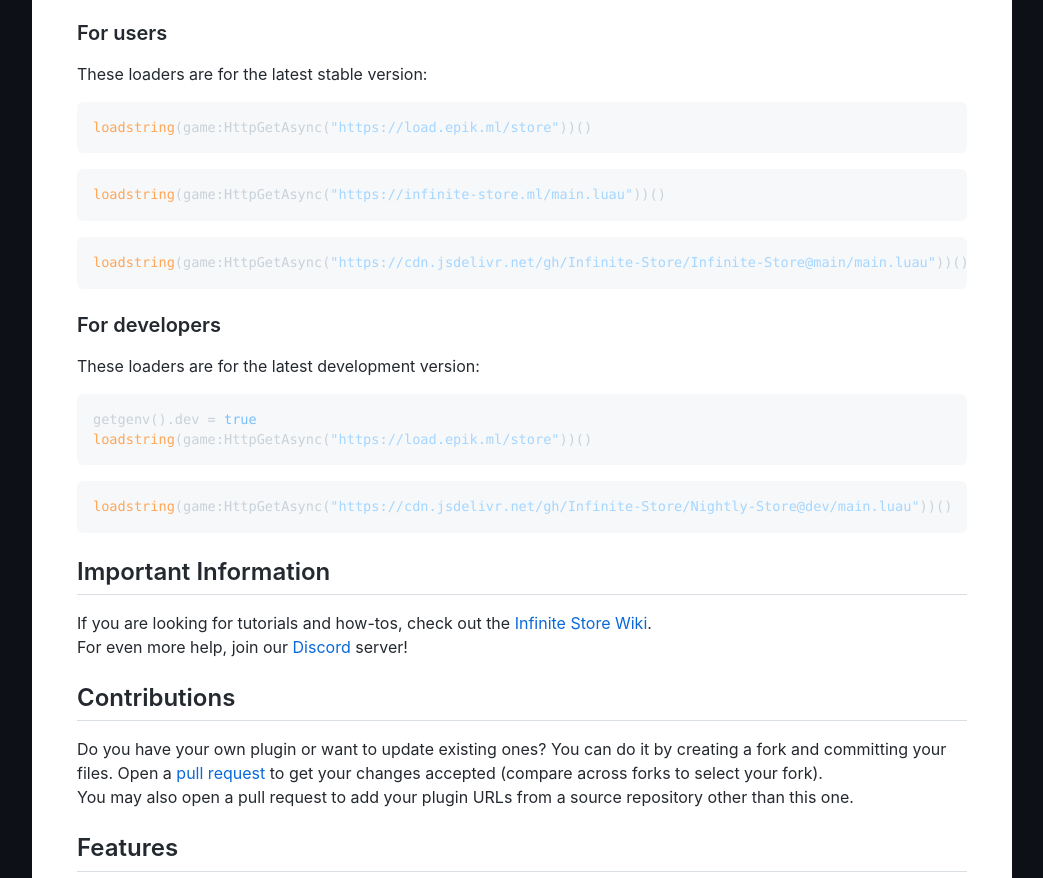
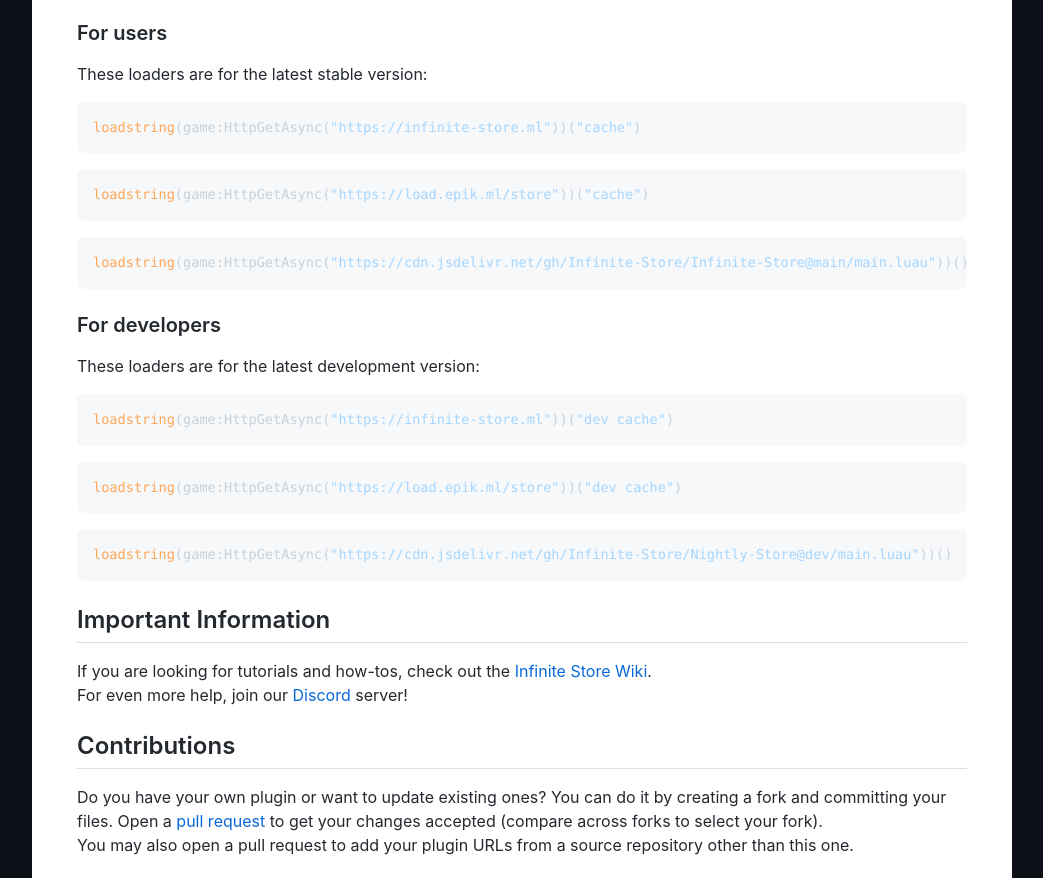
Before and after one commit to Infinite-Store/Infinite-Store, a plain HTML site: page index.html in a window 1280 px wide. Shown: the part 1231-2109 px from the top of the page, without its empty margins (118-1161 px from the left). Drawn offline with Linux system fonts and the light colour scheme.

Commit message:
Generate Pages from Markdown

```diff
--- a/index.html
+++ b/index.html
@@ -1391,16 +1391,17 @@ The <em>cool</em> way to add plugins and themes to Infinite Yield!
 You can download the Infinite Store loader directly <a href="https://github.com/Infinite-Store/Infinite-Store/releases/latest/download/is.luau">here</a>, or use one of these <code>loadstring()</code> loaders:</p>
 <h3>For users</h3>
 <p>These loaders are for the latest stable version:</p>
-<pre><code class="language-lua">loadstring(game:HttpGetAsync(&quot;https://load.epik.ml/store&quot;))()
+<pre><code class="language-lua">loadstring(game:HttpGetAsync(&quot;https://infinite-store.ml&quot;))(&quot;cache&quot;)
 </code></pre>
-<pre><code class="language-lua">loadstring(game:HttpGetAsync(&quot;https://infinite-store.ml/main.luau&quot;))()
+<pre><code class="language-lua">loadstring(game:HttpGetAsync(&quot;https://load.epik.ml/store&quot;))(&quot;cache&quot;)
 </code></pre>
 <pre><code class="language-lua">loadstring(game:HttpGetAsync(&quot;https://cdn.jsdelivr.net/gh/Infinite-Store/Infinite-Store@main/main.luau&quot;))()
 </code></pre>
 <h3>For developers</h3>
 <p>These loaders are for the latest development version:</p>
-<pre><code class="language-lua">getgenv().dev = true
-loadstring(game:HttpGetAsync(&quot;https://load.epik.ml/store&quot;))()
+<pre><code class="language-lua">loadstring(game:HttpGetAsync(&quot;https://infinite-store.ml&quot;))(&quot;dev cache&quot;)
+</code></pre>
+<pre><code class="language-lua">loadstring(game:HttpGetAsync(&quot;https://load.epik.ml/store&quot;))(&quot;dev cache&quot;)
 </code></pre>
 <pre><code class="language-lua">loadstring(game:HttpGetAsync(&quot;https://cdn.jsdelivr.net/gh/Infinite-Store/Nightly-Store@dev/main.luau&quot;))()
 </code></pre>
```
